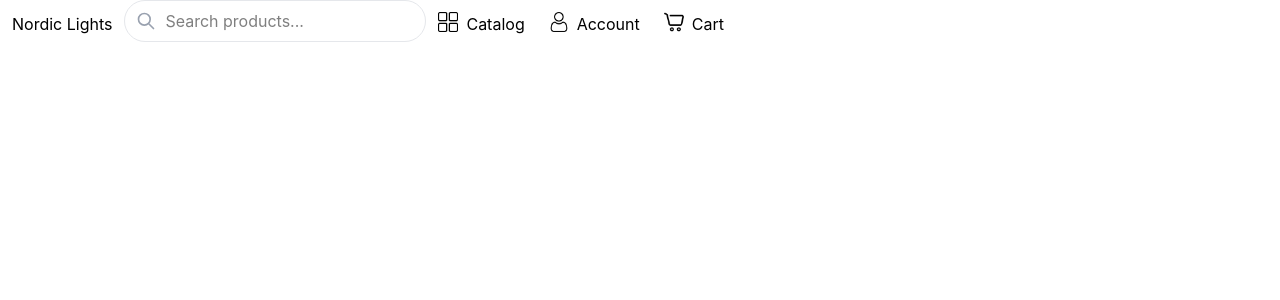
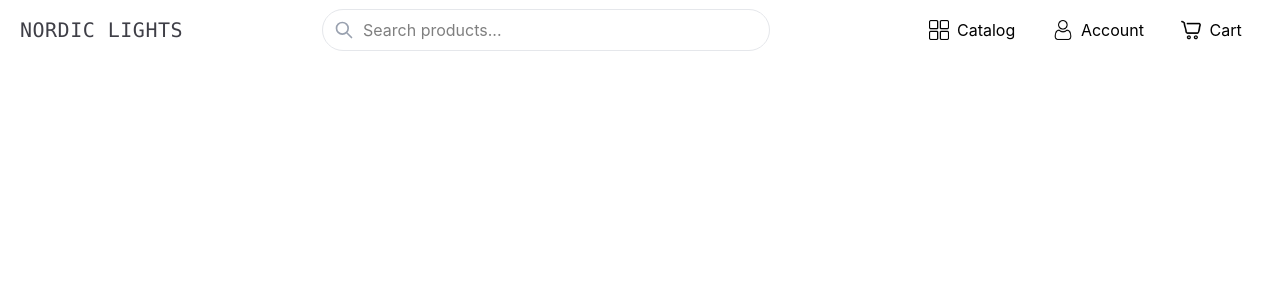
Before and after one commit to nastytolstenkova-hue/store-portfolio, a React (Vite) app: page / in a window 1280 px wide. Shown: the top 300 px of the page. Built offline with nearby package versions, Linux system fonts and the light colour scheme.

Commit message:
Create design for topLayout

```diff
--- a/src/components/InputSearcher.tsx
+++ b/src/components/InputSearcher.tsx
@@ -2,7 +2,7 @@
 
 export default function InputSearcher(){
   return (
-    <div className="relative w-full">
+    <div className="relative w-full max-w-md mx-3">
 
         <div className="absolute inset-y-0 left-0 flex items-center pl-3 pointer-events-none">
           <svg className="w-5 h-5 text-gray-400" fill="none" stroke="currentColor" viewBox="0 0 24 24">
--- a/src/pages/MainPage.tsx
+++ b/src/pages/MainPage.tsx
@@ -4,7 +4,7 @@ import TopLayout from "../layouts/TopLayout";
 export default function MainPage(){
   return (
     <div>
-      <TopLayout/>
+
       <Baner/>
 
     </div>
--- a/src/router/MainNavigation.tsx
+++ b/src/router/MainNavigation.tsx
@@ -4,20 +4,21 @@ import catalog from '../image/icons/catalog.png'
 import user from '../image/icons/user.png'
 import InputSearcher from "../components/InputSearcher";
 
+const textWithIcon = ' flex m-3 items-center whitespace-nowrap mx-5'
 
 export default function MainNavigation(){
 
   return (
-    <div className="flex">
-      <div><NavLink to='/main' className='flex m-3'>Nordic Lights</NavLink></div>
-      <div>
+    <div className="flex justify-between mt-1 mx-2">
+      <div><NavLink to='/main' className='flex flex-1 items-center m-3 font-mono uppercase tracking-wide text-xl text-zinc-700 whitespace-nowrap'>Nordic Lights</NavLink></div>
+      <div className="flex-[2] flex items-center justify-center ">
         <InputSearcher/>
       </div>
 
-      <div className="flex">
-        <NavLink to='/catalog' className='flex m-3'><img src={catalog} className="h-5 w-5 mr-2"/>Catalog</NavLink>
-        <NavLink to='/account' className='flex m-3'><img src={user} className="h-5 w-5 mr-2"/>Account</NavLink>
-        <NavLink to='/cart' className='flex m-3'><img src={cart} className="h-5 w-5 mr-2"/>Cart</NavLink>
+      <div className="flex-1 flex justify-end mx-3">
+        <NavLink to='/catalog' className={textWithIcon}><img src={catalog} className="h-5 w-5 mr-2"/>Catalog</NavLink>
+        <NavLink to='/account' className={textWithIcon}><img src={user} className="h-5 w-5 mr-2"/>Account</NavLink>
+        <NavLink to='/cart' className={textWithIcon}><img src={cart} className="h-5 w-5 mr-2"/>Cart</NavLink>
 
       </div>
 
```
